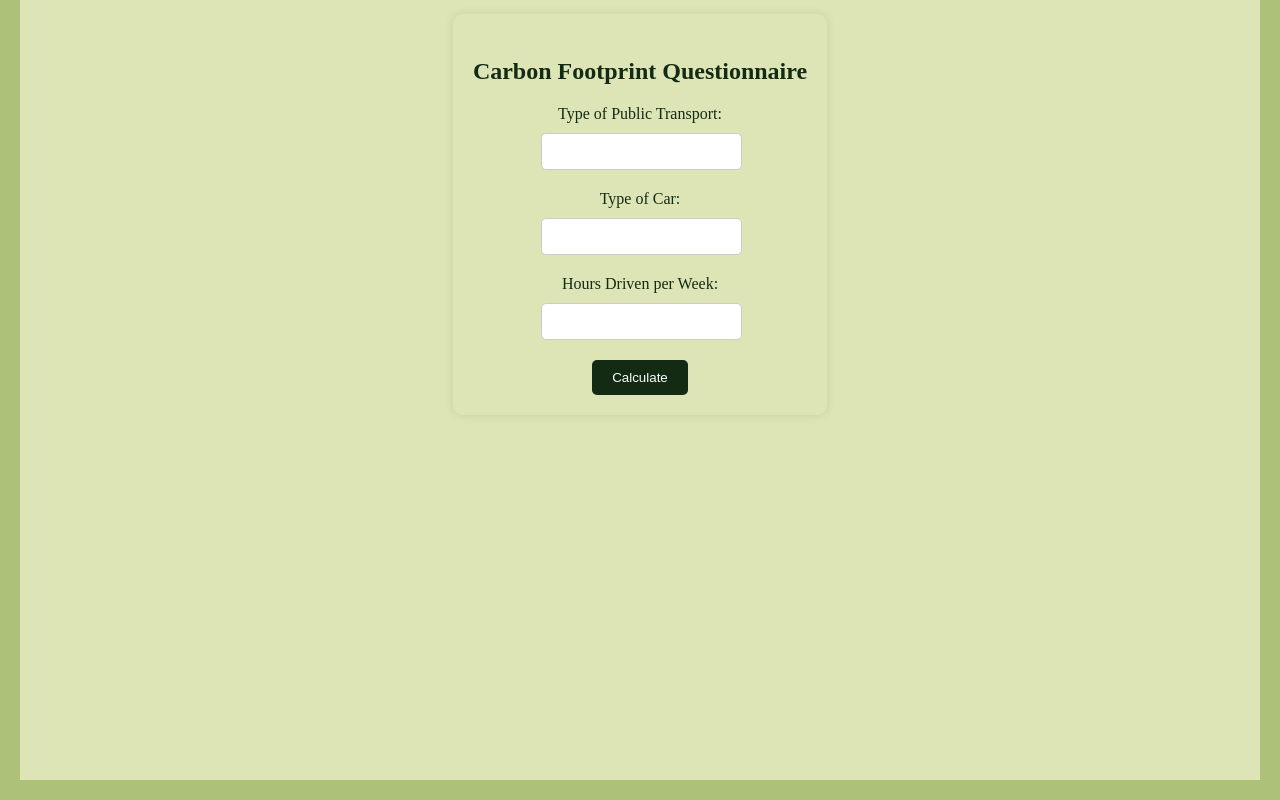
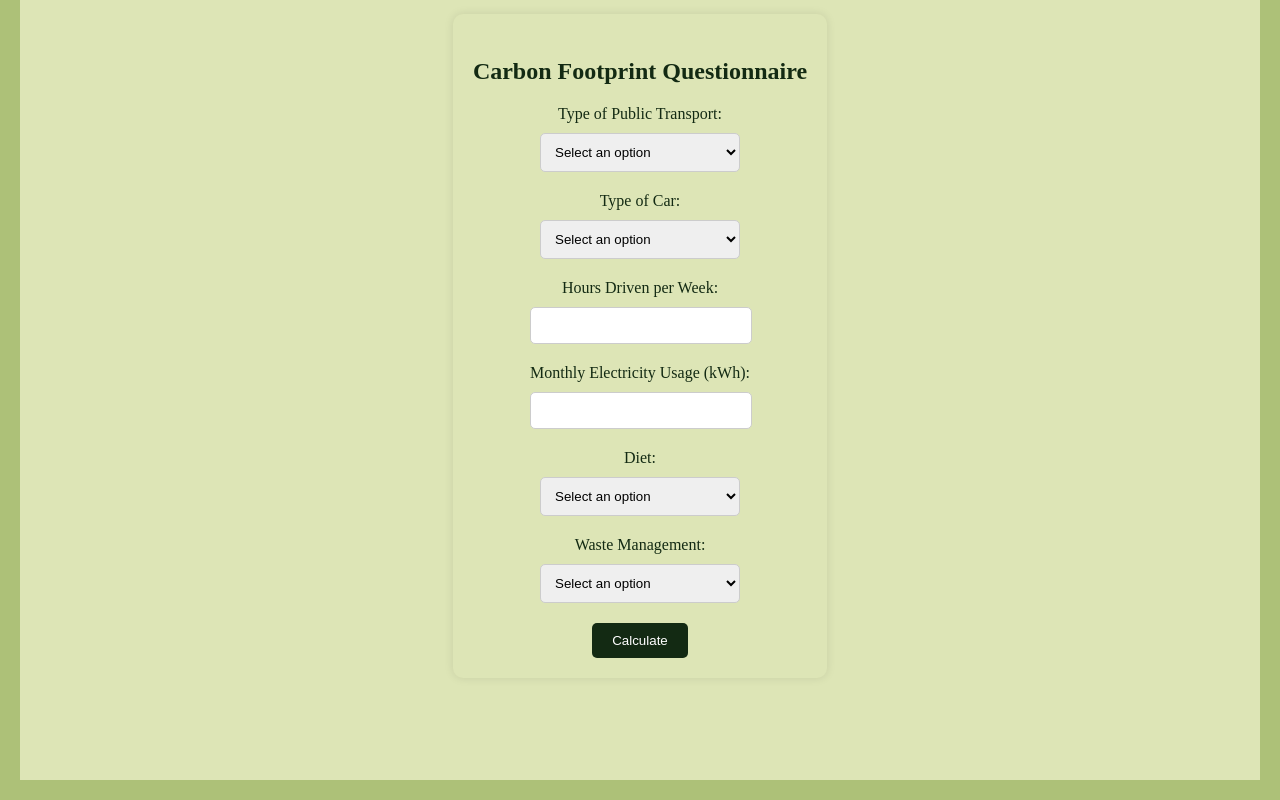
Before and after one commit to abdubdoyo/Climate-Awareness, a React (Create React App) app: page / in a window 1280 px wide. Shown: the part 2795-3595 px from the top of the page. Built offline with nearby package versions, Linux system fonts and the light colour scheme; the HTML template or start-up script is replaced by a standard one.

Commit message:
aaaaa stop

```diff
--- a/src/Components/Questionnaire.js
+++ b/src/Components/Questionnaire.js
@@ -34,6 +34,13 @@ const Input = styled.input`
   border-radius: 5px;
 `;
 
+const Select = styled.select`
+  width: calc(100% - 20px);
+  padding: 10px;
+  border: 1px solid #ccc;
+  border-radius: 5px;
+`;
+
 const Button = styled.button`
   padding: 10px 20px;
   background-color: #132a13;
@@ -58,13 +65,23 @@ const Questionnaire = () => {
   const [transport, setTransport] = useState('');
   const [carType, setCarType] = useState('');
   const [hoursDriven, setHoursDriven] = useState('');
+  const [electricityUsage, setElectricityUsage] = useState('');
+  const [diet, setDiet] = useState('');
+  const [waste, setWaste] = useState('');
   const [result, setResult] = useState(null);
 
   const handleSubmit = (e) => {
     e.preventDefault();
 
-    // Simple calculation based on user input
-    const carbonFootprint = (hoursDriven * 0.5) + (carType === 'electric' ? 1 : 3) + (transport === 'public' ? 2 : 5);
+    // Simple calculation based on user input (this is just an example, real calculation would be more complex)
+    const carbonFootprint =
+      (hoursDriven * 0.5) +
+      (carType === 'electric' ? 1 : 3) +
+      (transport === 'public' ? 2 : 5) +
+      (electricityUsage * 0.2) +
+      (diet === 'vegetarian' ? 2 : 5) +
+      (waste === 'recycling' ? 1 : 4);
+
     const worldAverage = 10; // Example value
 
     const comparison = carbonFootprint > worldAverage ? 'above' : 'below';
@@ -83,19 +100,29 @@ const Questionnaire = () => {
       <form onSubmit={handleSubmit}>
         <Question>
           <Label>Type of Public Transport:</Label>
-          <Input
-            type="text"
+          <Select
             value={transport}
             onChange={(e) => setTransport(e.target.value)}
-          />
+          >
+            <option value="">Select an option</option>
+            <option value="public">Public Transport</option>
+            <option value="private">Private Transport</option>
+            <option value="none">None</option>
+          </Select>
         </Question>
         <Question>
           <Label>Type of Car:</Label>
-          <Input
-            type="text"
+          <Select
             value={carType}
             onChange={(e) => setCarType(e.target.value)}
-          />
+          >
+            <option value="">Select an option</option>
+            <option value="electric">Electric</option>
+            <option value="hybrid">Hybrid</option>
+            <option value="gasoline">Gasoline</option>
+            <option value="diesel">Diesel</option>
+            <option value="none">none</option>
+          </Select>
         </Question>
         <Question>
           <Label>Hours Driven per Week:</Label>
@@ -105,18 +132,55 @@ const Questionnaire = () => {
             onChange={(e) => setHoursDriven(e.target.value)}
           />
         </Question>
+        <Question>
+          <Label>Monthly Electricity Usage (kWh):</Label>
+          <Input
+            type="number"
+            value={electricityUsage}
+            onChange={(e) => setElectricityUsage(e.target.value)}
+          />
+        </Question>
+        <Question>
+          <Label>Diet:</Label>
+          <Select
+            value={diet}
+            onChange={(e) => setDiet(e.target.value)}
+          >
+            <option value="">Select an option</option>
+            <option value="vegetarian">Vegetarian</option>
+            <option value="vegan">Vegan</option>
+            <option value="omnivorous">Omnivorous</option>
+          </Select>
+        </Question>
+        <Question>
+          <Label>Waste Management:</Label>
+          <Select
+            value={waste}
+            onChange={(e) => setWaste(e.target.value)}
+          >
+            <option value="">Select an option</option>
+            <option value="recycling">Recycling</option>
+            <option value="composting">Composting</option>
+            <option value="landfill">Landfill</option>
+          </Select>
+        </Question>
         <Button type="submit">Calculate</Button>
       </form>
       {result && (
         <Result>
-          <p>Your carbon footprint is {result.carbonFootprint} units.</p>
+          <p style={{ fontWeight: 'bold',fontSize: '2.5rem' }}>
+            Your carbon footprint is {result.carbonFootprint} units.</p>
           <p>This is {result.comparison} the world average by {result.difference} units.</p>
           <p>Recommendations to reduce your carbon footprint:</p>
           <ul>
             <li>Use public transport more frequently.</li>
             <li>Consider switching to an electric vehicle.</li>
             <li>Reduce your driving hours where possible.</li>
+            <li>Monitor and reduce your electricity usage.</li>
+            <li>Adopt a more plant-based diet.</li>
+            <li>Increase your recycling and composting efforts.</li>
           </ul>
+          <p>We encourage you to retake this test in a couple of months to see if your carbon footprint has reduced!</p>
         </Result>
       )}
     </Container>
--- a/src/Components/navbar.js
+++ b/src/Components/navbar.js
@@ -30,6 +30,7 @@ const navbar = () => {
     document.getElementById('questionnaire-section').scrollIntoView({ behavior: 'smooth' });
   };
 
+
   return (
     <Nav className="navbar bg-body-dde5b6">
       <Form className="container-fluid justify-content-start">
@@ -39,6 +40,7 @@ const navbar = () => {
       </Form>
     </Nav>
   );
+
 };
 
 export default navbar;
```
